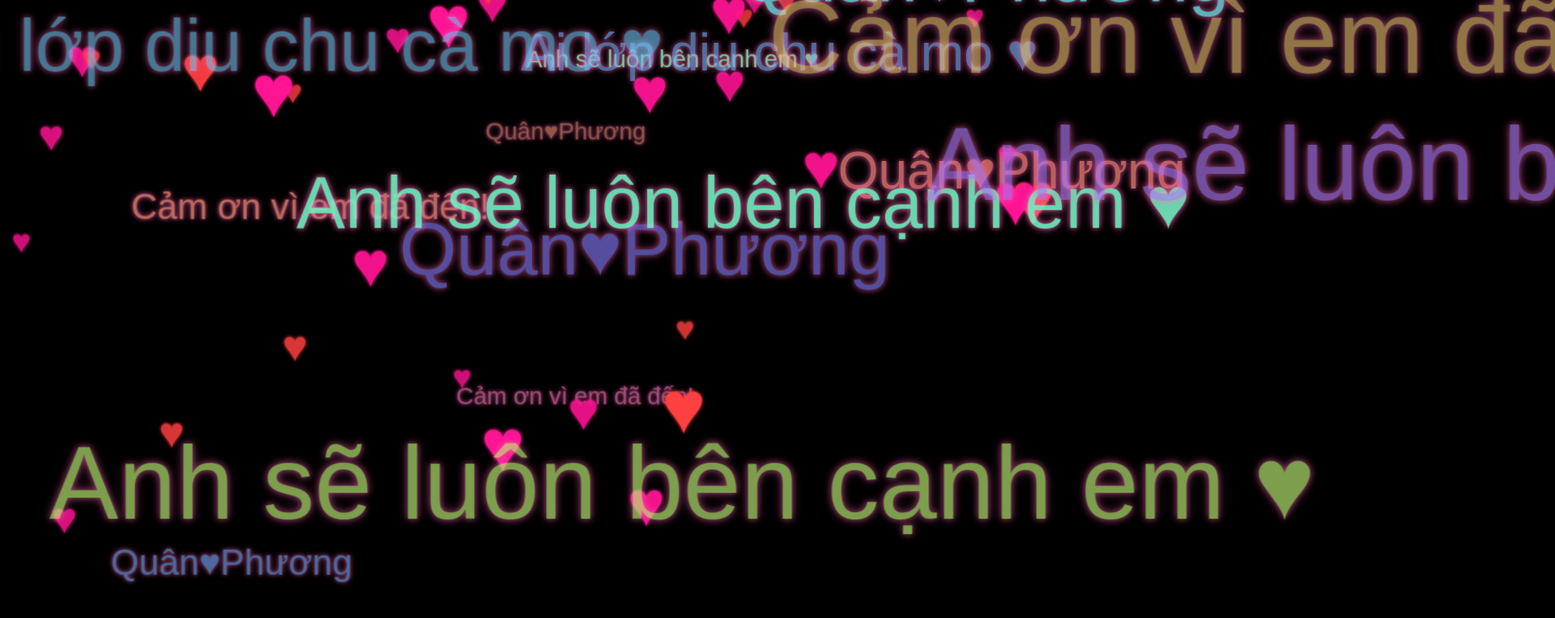
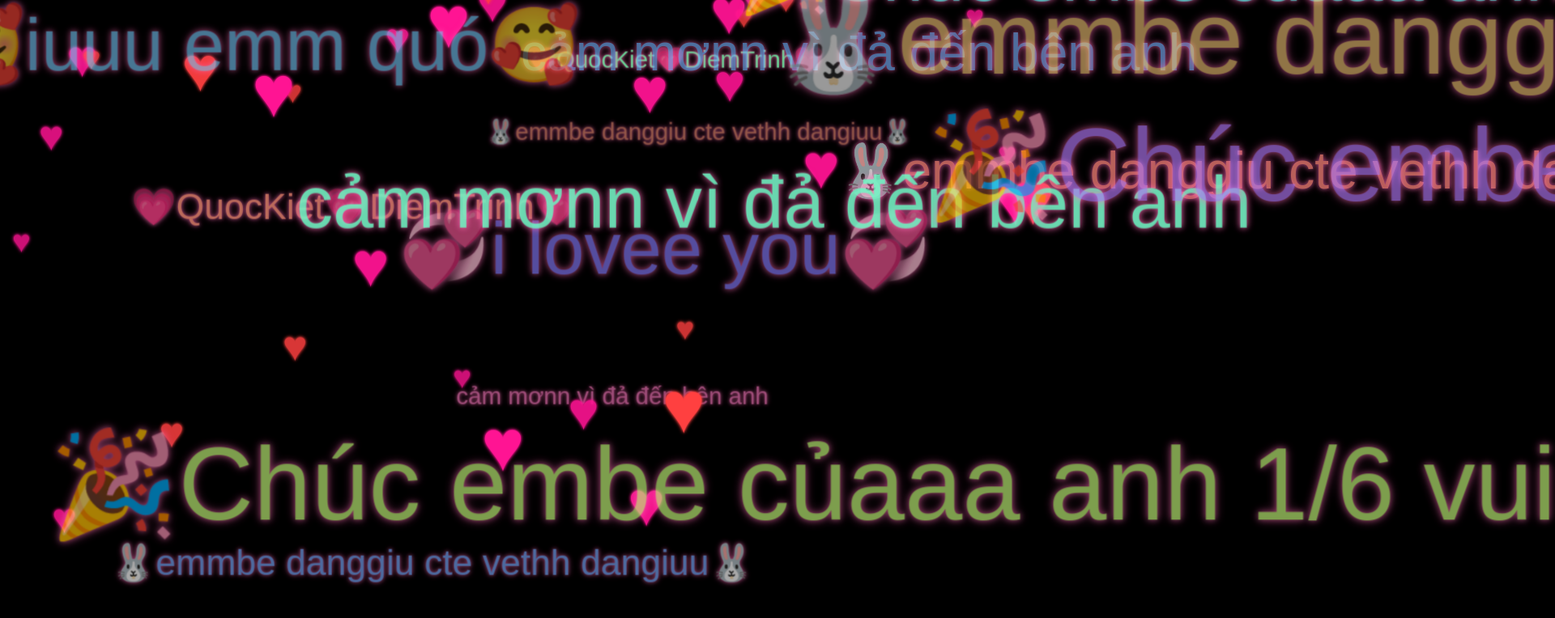
Before and after one commit to love-uu-forever/love63, a plain HTML site: page index.html in a window 1280 px wide. Shown: the top 764 px of the page at 81% size, 1920 px wide, since content can reach past the window. Drawn offline with Linux system fonts and the light colour scheme.

Commit message:
Update index.html

```diff
--- a/index.html
+++ b/index.html
@@ -134,10 +134,41 @@
     </audio>
     <script>
         const texts = [
-            "Cảm ơn vì em đã đến!",
-            "Ai lớp diu chu cà mo ♥",
-            "Anh sẽ luôn bên cạnh em ♥",
-            "Quân♥Phương"
+         "❤️anhh yêu em❤️",
+  "🎉Chúc embe củaaa anh 1/6 vuii và hạnh phúc ạ🎉",
+  "💞i lovee you💞",
+  "🥰iuuu emm quó🥰",
+  "cảm mơnn vì đả đến bên anh",
+  "💗QuocKiet💗DiemTrinh💗",
+  "🐰emmbe danggiu cte vethh dangiuu🐰",
+   "❤️anhh yêu em❤️",
+  "🎉Chúc embe củaaa anh 1/6 vuii và hạnh phúc ạ🎉",
+  "💞i lovee you💞",
+  "🥰iuuu emm quó🥰",
+  "cảm mơnn vì đả đến bên anh",
+  "💗QuocKiet💗DiemTrinh💗",
+  "🐰emmbe danggiu cte vethh dangiuu🐰",
+   "❤️anhh yêu em❤️",
+  "🎉Chúc embe củaaa anh 1/6 vuii và hạnh phúc ạ🎉",
+  "💞i lovee you💞",
+  "🥰iuuu emm quó🥰",
+  "cảm mơnn vì đả đến bên anh",
+  "💗QuocKiet💗DiemTrinh💗",
+  "🐰emmbe danggiu cte vethh dangiuu🐰",
+   "❤️anhh yêu em❤️",
+  "🎉Chúc embe củaaa anh 1/6 vuii và hạnh phúc ạ🎉",
+  "💞i lovee you💞",
+  "🥰iuuu emm quó🥰",
+  "cảm mơnn vì đả đến bên anh",
+  "💗QuocKiet💗DiemTrinh💗",
+  "🐰emmbe danggiu cte vethh dangiuu🐰",
+   "❤️anhh yêu em❤️",
+  "🎉Chúc embe củaaa anh 1/6 vuii và hạnh phúc ạ🎉",
+  "💞i lovee you💞",
+  "🥰iuuu emm quó🥰",
+  "cảm mơnn vì đả đến bên anh",
+  "💗QuocKiet💗DiemTrinh💗",
+  "🐰emmbe danggiu cte vethh dangiuu🐰",
         ];
 
         const scene = document.getElementById("scene");
```
